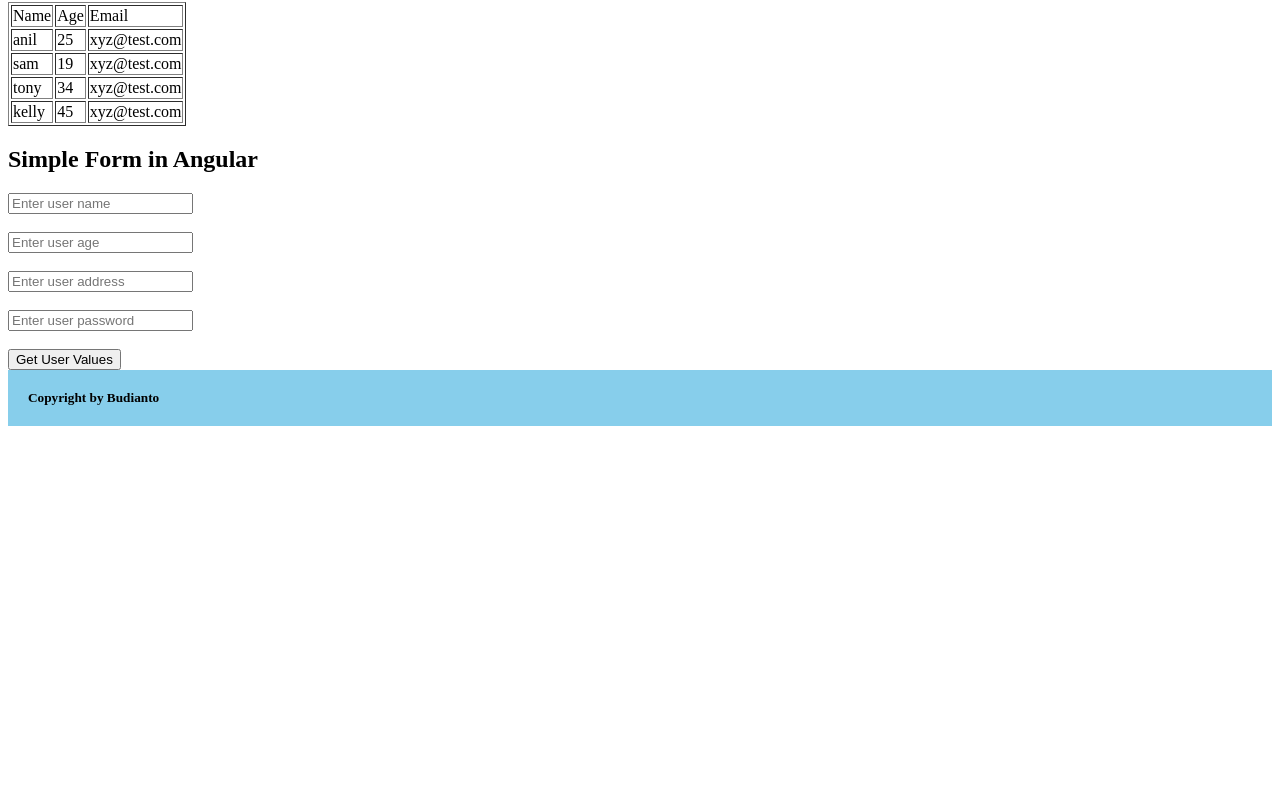
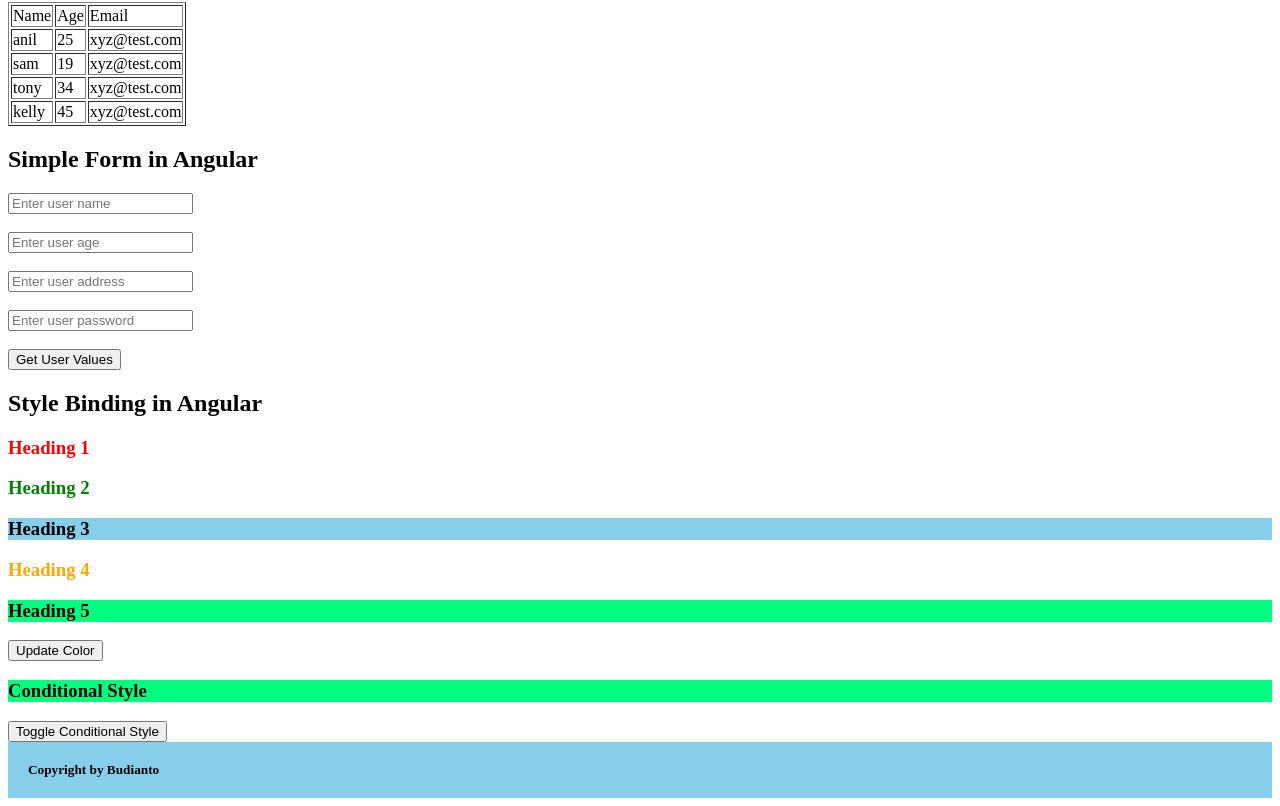
Before and after one commit to budiantoip/learn_angular, an Angular app: page / in a window 1280 px wide. Shown: the part 1511-2317 px from the top of the page. Before the commit the page ends 1945 px from the top, so only its background shows below. Built offline with nearby package versions, Linux system fonts and the light colour scheme.

Commit message:
style binding

```diff
--- a/src/app/app.component.html
+++ b/src/app/app.component.html
@@ -10,4 +10,5 @@
 <app-switch-cases></app-switch-cases>
 <app-for-loop></app-for-loop>
 <app-simple-form></app-simple-form>
+<app-style-binding></app-style-binding>
 <app-footer></app-footer>
--- a/src/app/app.module.ts
+++ b/src/app/app.module.ts
@@ -18,6 +18,7 @@ import { ForLoopComponent } from './for-loop/for-loop.component';
 import { SimpleFormComponent } from './simple-form/simple-form.component';
 import { HeaderComponent } from './header/header.component';
 import { FooterComponent } from './footer/footer.component';
+import { StyleBindingComponent } from './style-binding/style-binding.component';
 
 @NgModule({
   declarations: [
@@ -35,7 +36,8 @@ import { FooterComponent } from './footer/footer.component';
     ForLoopComponent,
     SimpleFormComponent,
     HeaderComponent,
-    FooterComponent
+    FooterComponent,
+    StyleBindingComponent
   ],
   imports: [
     BrowserModule,
--- /dev/null
+++ b/src/app/style-binding/style-binding.component.html
@@ -0,0 +1,9 @@
+<h2>Style Binding in Angular</h2>
+<h3 style="color: red;">Heading 1</h3>
+<h3 [style.color]="'green'">Heading 2</h3>
+<h3 [style.backgroundColor]="'skyblue'">Heading 3</h3>
+<h3 [style.color]="color">Heading 4</h3>
+<h3 [style.backgroundColor]="backgroundColor">Heading 5</h3>
+<button (click)="updateColor()">Update Color</button>
+<h3 [style.backgroundColor]="isError ? 'red': 'springgreen'">Conditional Style</h3>
+<button (click)="toggleError()">Toggle Conditional Style</button>
--- /dev/null
+++ b/src/app/style-binding/style-binding.component.ts
@@ -0,0 +1,26 @@
+import { Component, OnInit } from '@angular/core';
+
+@Component({
+  selector: 'app-style-binding',
+  templateUrl: './style-binding.component.html',
+  styleUrls: ['./style-binding.component.css']
+})
+export class StyleBindingComponent implements OnInit {
+  color="orange";
+  backgroundColor="springgreen";
+  isError=false;
+
+  constructor() { }
+
+  ngOnInit(): void {
+  }
+
+  updateColor() {
+    this.color = "blue";
+  }
+
+  toggleError() {
+    this.isError = !this.isError;
+  }
+
+}
```
Also changed, not shown: src/app/style-binding/style-binding.component.css (added), 1 other file (tests, documents, lock files or other folders).
